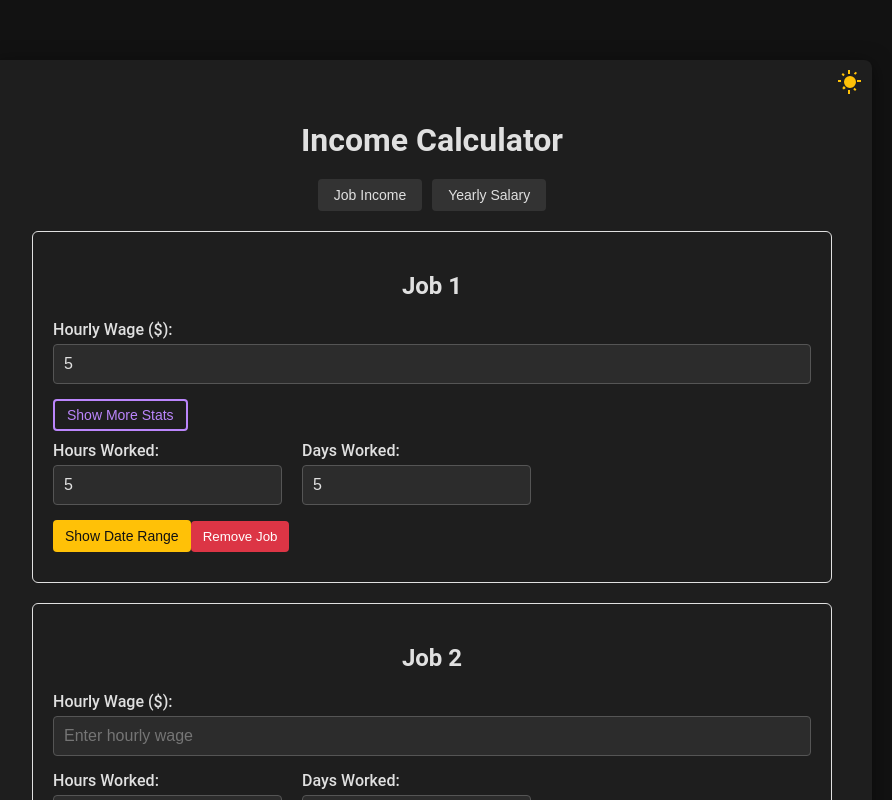
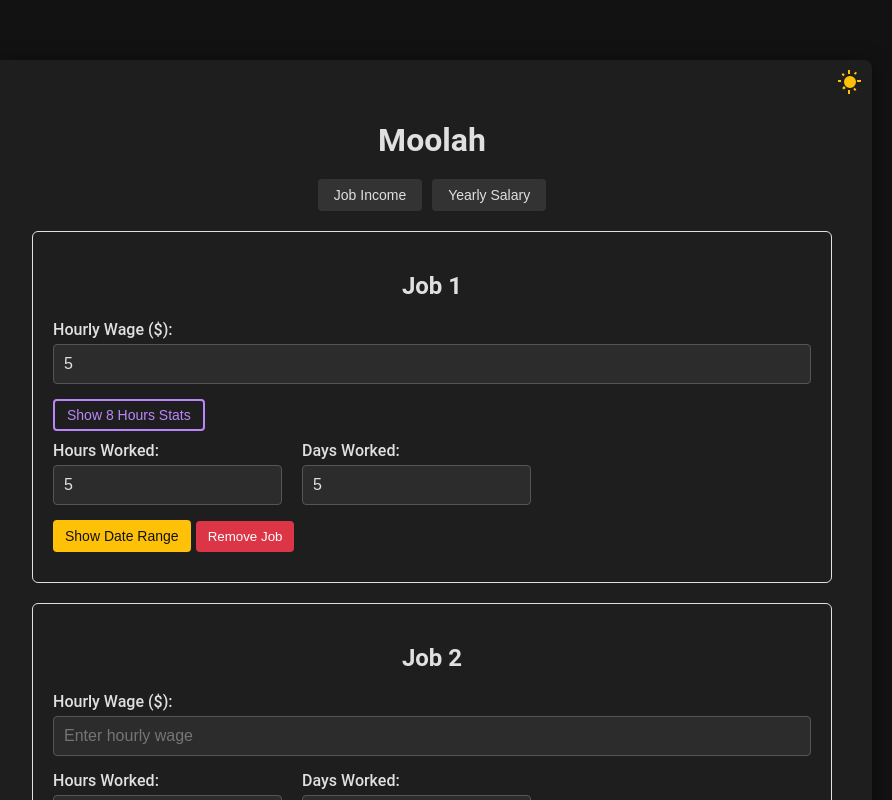
Before and after one commit to quangshuynh/moolah, a React (Create React App) app: page / in a window 1280 px wide. Both pictures are taken after typing "5", "5", "5" into the empty fields and a click on the button "Add Job". Shown: the top 800 px of the page, without its empty margins (208-1100 px from the left). Built offline with nearby package versions, Linux system fonts and the light colour scheme.

Commit message:
some adjustments

```diff
--- a/src/App.css
+++ b/src/App.css
@@ -227,6 +227,16 @@ h1, h2 {
 .app-container.dark .salary-breakdown {
   background: rgba(255, 255, 255, 0.1);
 }
+.eight-hours-note {
+  background: rgba(0, 0, 0, 0.05);
+  padding: 15px;
+  border-radius: 4px;
+  margin-top: -10px;
+  margin-bottom: -10px;
+}
+.app-container.dark .eight-hours-note {
+  background: rgba(255, 255, 255, 0.1);
+}
 .remove-btn {
   background: #dc3545;
   color: #fff;
@@ -236,6 +246,7 @@ h1, h2 {
   cursor: pointer;
   align-self: flex-end;
   transition: background 0.3s;
+  margin-left: 5px;
 }
 .remove-btn:hover {
   background: #c82333;
--- a/src/App.js
+++ b/src/App.js
@@ -138,7 +138,7 @@ function App() {
           )}
         </button>
       </header>
-      <h1>Income Calculator</h1>
+      <h1>Moolah</h1>
       <div className="calc-mode-selector">
         <button
           className={calcMode === "job" ? "active" : ""}
@@ -174,7 +174,7 @@ function App() {
                     className="toggle-stats-btn"
                     onClick={() => toggleMoreStats(index)}
                   >
-                    {job.showMoreStats ? "Hide More Stats" : "Show More Stats"}
+                    {job.showMoreStats ? "Hide  Stats" : "Show 8 Hours Stats"}
                   </button>
                   {job.showMoreStats && (
                     <div className="salary-breakdown-buttons">
@@ -296,6 +296,7 @@ function App() {
         </form>
       ) : (
         <div className="yearly-calculator">
+
           <div className="input-group">
             <label>Annual Salary ($):</label>
             <input
@@ -305,9 +306,11 @@ function App() {
               onChange={(e) => setAnnualSalary(e.target.value)}
             />
           </div>
+          <div className="eight-hours-note">
+            These stats assume an 8-hour day
+          </div>
           {annualSalary && (
             <div className="salary-breakdown">
-              <p>Note: Stats assume an 8-hour day.</p>
               {(() => {
                 const breakdown = getYearlyBreakdown(annualSalary);
                 return (
```
